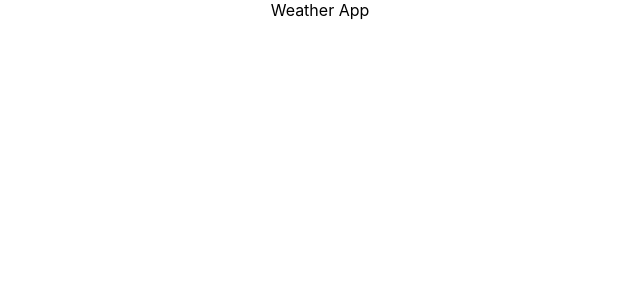
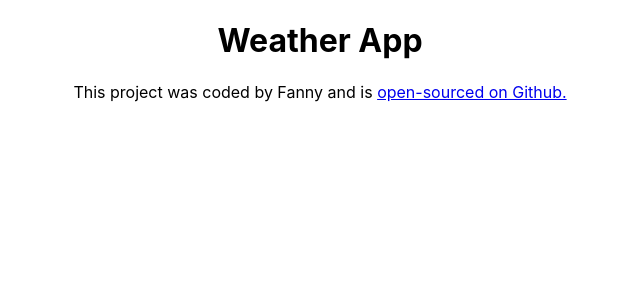
Before and after one commit to Fannytje/my-react-weather-app, a React (Create React App) app: page / in a window 1280 px wide. Shown: the top 300 px of the page, without its empty margins (320-960 px from the left). Built offline with nearby package versions, Linux system fonts and the light colour scheme.

Commit message:
Added the link to Github

```diff
--- a/src/App.js
+++ b/src/App.js
@@ -3,7 +3,10 @@
 export default function App() {
   return (
     <div className="App">
-      Weather App
+      <h1>Weather App</h1>
+      <footer>
+      This project was coded by Fanny and is <a href="https//:github.com/Fannytje/my-react-weather-app" target="_blank">open-sourced on Github.</a>
+      </footer>
     </div>
   );
 }
```
